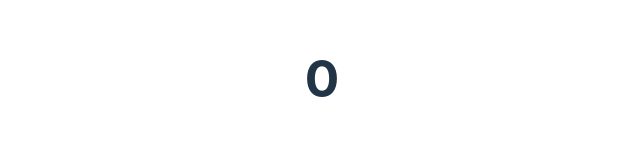
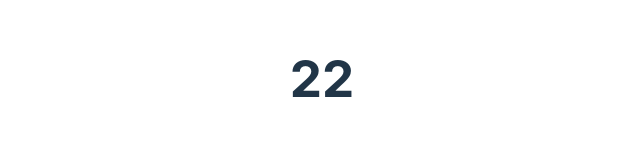
Before and after one commit to Hailie17/muke, a Vue app in the folder demo/vue3-basic/: page / in a window 1280 px wide. Shown: the part 242-402 px from the top of the page, without its empty margins (318-958 px from the left). Built offline with nearby package versions, Linux system fonts and the light colour scheme.

Commit message:
ref 和 reactive

```diff
--- a/demo/vue3-basic/src/App.vue
+++ b/demo/vue3-basic/src/App.vue
@@ -1,16 +1,22 @@
 <script lang="ts">
-import { defineComponent, ref } from 'vue'
+import { defineComponent, ref, reactive } from 'vue'
 import HelloWorld from './components/HelloWorld.vue'
 export default defineComponent({
   name: 'App',
   setup() {
     const count = ref(0)
+    const like = reactive({
+      age: 22,
+      name: 'lili'
+    })
     const increase = () => {
       count.value++
+      like.age ++
     }
     return {
       count,
-      increase
+      increase,
+      like
     }
   }
 })
@@ -18,7 +24,7 @@ export default defineComponent({
 
 <template>
   <div>
-    <h1>{{ count }}</h1>
+    <h1>{{ like.age }}</h1>
     <button type="button" @click="increase">点我加</button>
     <a href="https://vitejs.dev" target="_blank">
       <img src="/vite.svg" class="logo" alt="Vite logo" />
```
